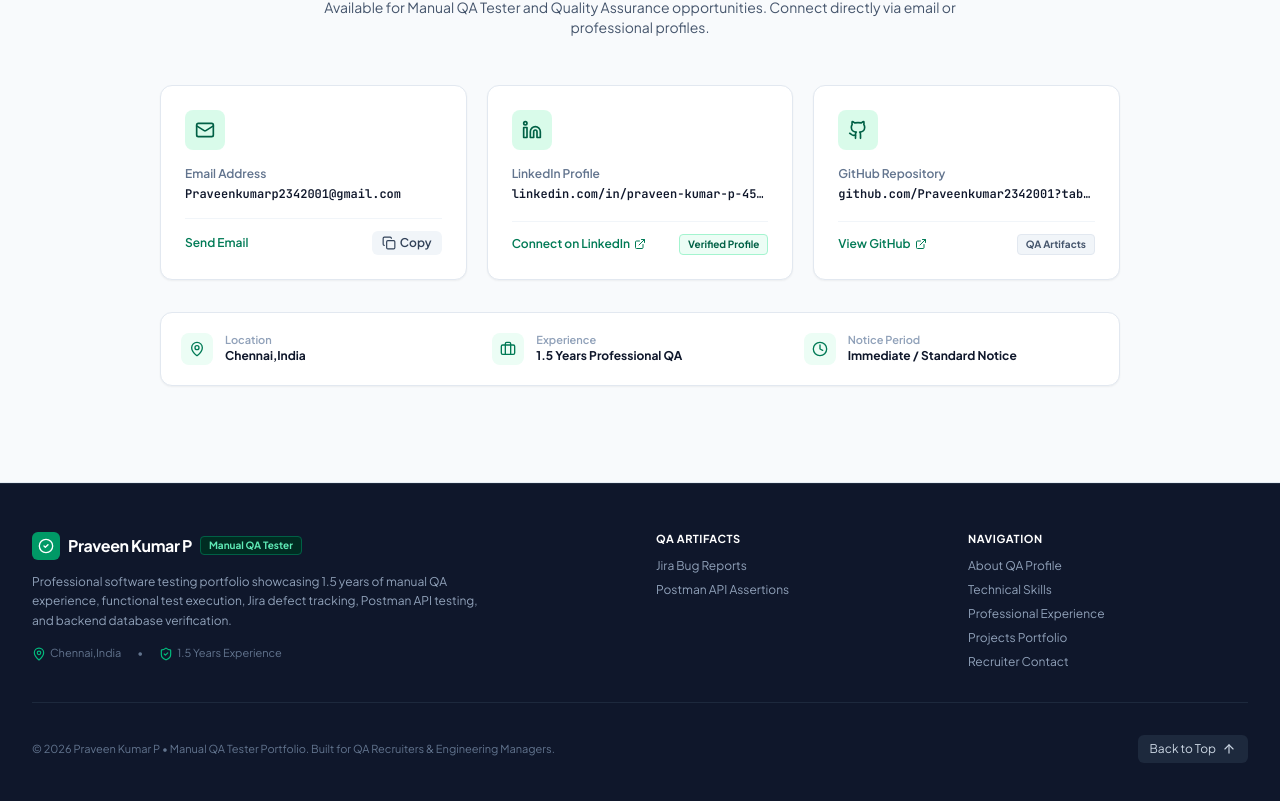
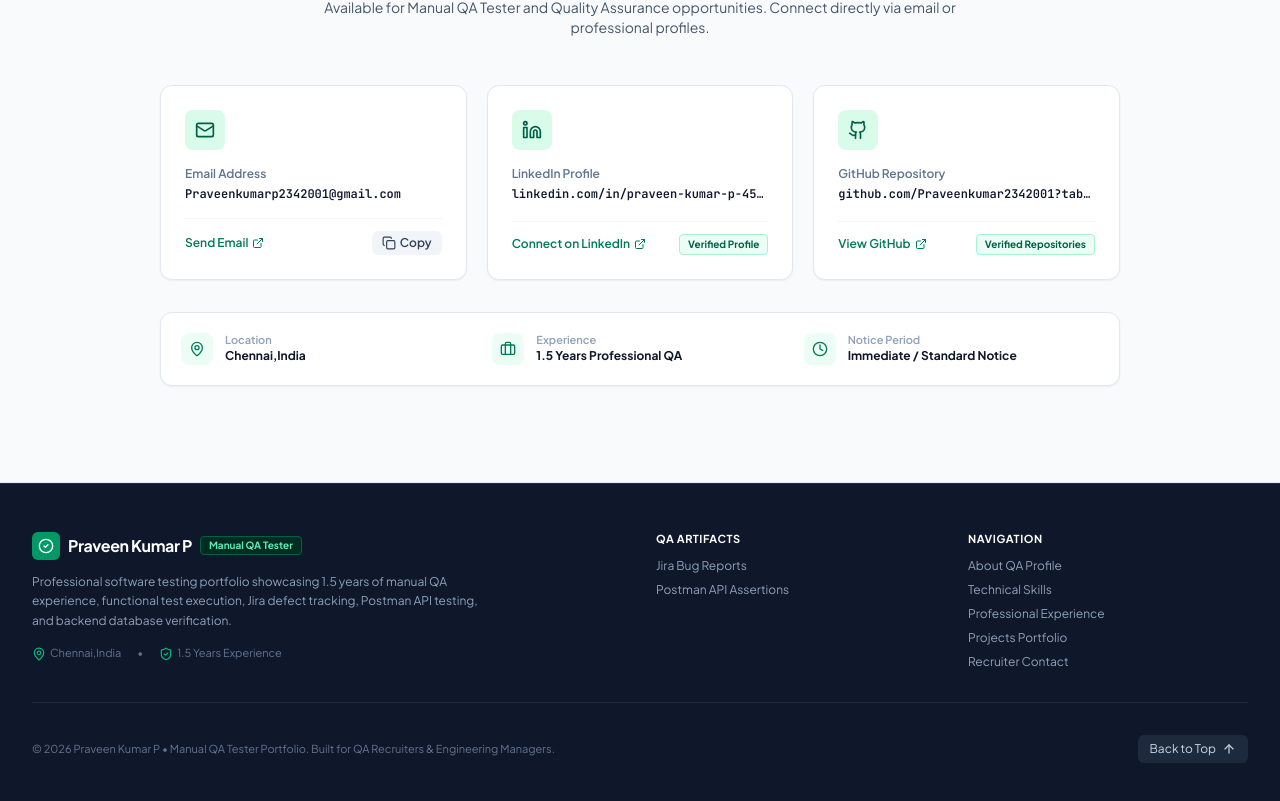
Before and after one commit to Praveenkumar2342001/Praveen-Tester-Portfolio, a React (Vite) app: page / in a window 1280 px wide. Shown: the part 10049-10850 px from the top of the page. Built offline with nearby package versions, Linux system fonts and the light colour scheme.

Commit message:
Update ContactSection.tsx

```diff
--- a/src/components/ContactSection.tsx
+++ b/src/components/ContactSection.tsx
@@ -1,4 +1,4 @@
-import React, { useState } from 'react';
+import React, { useState, useEffect } from 'react';
 import {
   Mail,
   Linkedin,
@@ -15,8 +15,52 @@ import { PERSONAL_PROFILE } from '../data/portfolioData';
 
 export const ContactSection: React.FC = () => {
   const [copiedEmail, setCopiedEmail] = useState(false);
+  const [isMobile, setIsMobile] = useState<boolean>(() => {
+    if (typeof window === 'undefined') return false;
+    const userAgent = navigator.userAgent || '';
+    const mobileRegex = /Android|webOS|iPhone|iPad|iPod|BlackBerry|IEMobile|Opera Mini/i;
+    const hasTouch = 'ontouchstart' in window || navigator.maxTouchPoints > 0;
+    return mobileRegex.test(userAgent) || (hasTouch && window.innerWidth <= 768);
+  });
+
+  useEffect(() => {
+    const handleResize = () => {
+      const userAgent = navigator.userAgent || '';
+      const mobileRegex = /Android|webOS|iPhone|iPad|iPod|BlackBerry|IEMobile|Opera Mini/i;
+      const hasTouch = 'ontouchstart' in window || navigator.maxTouchPoints > 0;
+      setIsMobile(mobileRegex.test(userAgent) || (hasTouch && window.innerWidth <= 768));
+    };
+
+    window.addEventListener('resize', handleResize);
+    return () => window.removeEventListener('resize', handleResize);
+  }, []);
 
   const emailToDisplay = PERSONAL_PROFILE.emailPlaceholder;
+
+  const emailSubject = encodeURIComponent(`QA Opportunity - ${PERSONAL_PROFILE.name}`);
+  const emailBody = encodeURIComponent(
+    `Hi ${PERSONAL_PROFILE.name},\n\nI reviewed your Manual QA Tester portfolio and would like to connect regarding an opportunity.\n\nBest regards,`
+  );
+
+  // Desktop: opens Gmail web compose with pre-filled recipient and subject in a new tab
+  const gmailWebUrl = `https://mail.google.com/mail/?view=cm&fs=1&to=${encodeURIComponent(emailToDisplay)}&su=${emailSubject}&body=${emailBody}`;
+
+  // Mobile: standard mailto URL which directly triggers the mobile Gmail or native Mail app
+  const mobileMailtoUrl = `mailto:${emailToDisplay}?subject=${emailSubject}&body=${emailBody}`;
+
+  const emailHref = isMobile ? mobileMailtoUrl : gmailWebUrl;
+
+  const handleEmailClick = (e: React.MouseEvent<HTMLAnchorElement>) => {
+    const userAgent = navigator.userAgent || '';
+    const mobileRegex = /Android|webOS|iPhone|iPad|iPod|BlackBerry|IEMobile|Opera Mini/i;
+    const hasTouch = 'ontouchstart' in window || navigator.maxTouchPoints > 0;
+    const isMobileDevice = mobileRegex.test(userAgent) || (hasTouch && window.innerWidth <= 768);
+
+    if (isMobileDevice) {
+      e.preventDefault();
+      window.location.href = mobileMailtoUrl;
+    }
+  };
 
   const copyEmailToClipboard = () => {
     navigator.clipboard.writeText(emailToDisplay);
@@ -58,10 +102,15 @@ export const ContactSection: React.FC = () => {
             </div>
             <div className="pt-3 border-t border-slate-100 flex items-center justify-between">
               <a
-                href={`mailto:${emailToDisplay}`}
-                className="text-xs font-semibold text-emerald-700 hover:text-emerald-800 hover:underline"
+                href={emailHref}
+                onClick={handleEmailClick}
+                target={isMobile ? undefined : '_blank'}
+                rel={isMobile ? undefined : 'noopener noreferrer'}
+                className="inline-flex items-center gap-1 text-xs font-semibold text-emerald-700 hover:text-emerald-800 hover:underline"
+                title={isMobile ? 'Open in Mobile Mail / Gmail App' : 'Open in Gmail compose (Web)'}
               >
-                Send Email
+                <span>Send Email</span>
+                <ExternalLink className="w-3 h-3" />
               </a>
               <button
                 onClick={copyEmailToClipboard}
@@ -147,8 +196,8 @@ export const ContactSection: React.FC = () => {
               ) : (
                 <span className="text-xs text-slate-400 font-mono">[Placeholder]</span>
               )}
-              <span className="text-[10px] font-bold text-slate-600 bg-slate-100 px-2 py-0.5 rounded border border-slate-200">
-                QA Artifacts
+              <span className="text-[10px] font-bold text-emerald-800 bg-emerald-50 px-2 py-0.5 rounded border border-emerald-200">
+                Verified Repositories
               </span>
             </div>
           </div>
```
